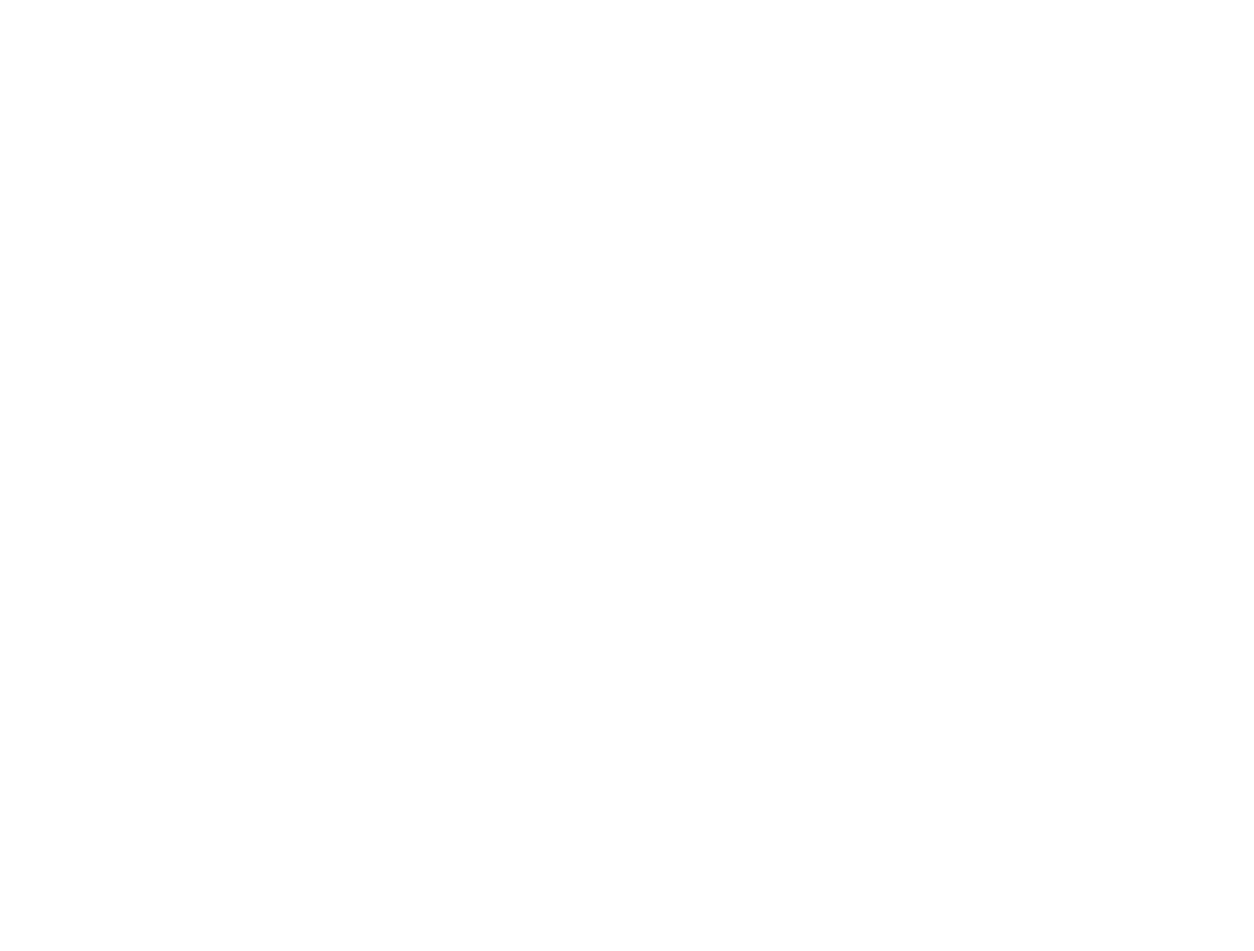
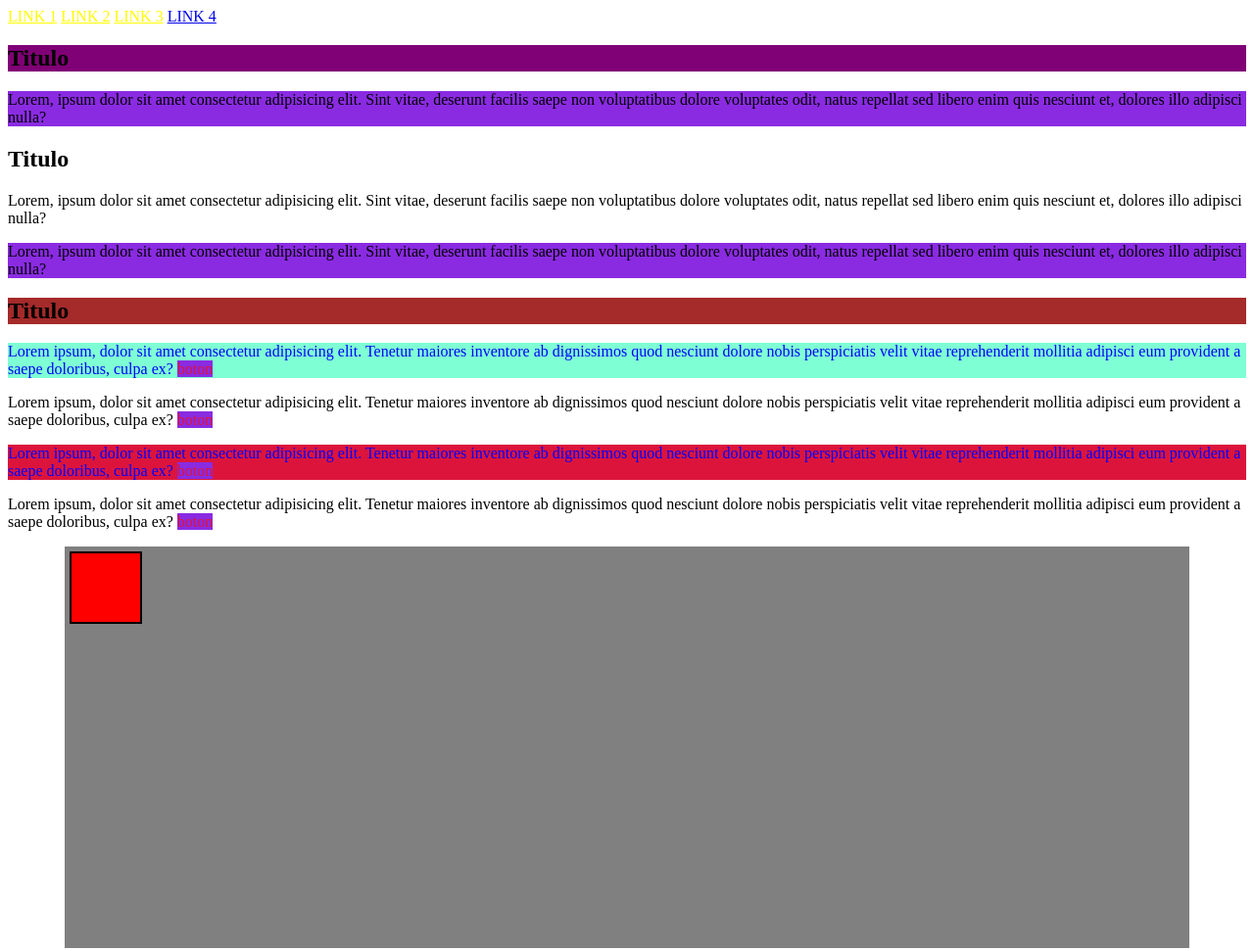
Before and after one commit to IgnacioConsoli/clase-12-untref, a plain HTML site: page index.html in a window 1280 px wide. Shown: the whole page at 98% size. Before the commit the page ends 800 px from the top, so only its background shows below. Drawn offline with Linux system fonts and the light colour scheme.

Commit message:
provando pseudoetiquetas

```diff
--- a/css/style.css
+++ b/css/style.css
@@ -0,0 +1,76 @@
+.enlace-1:hover{
+    color: brown;
+    }
+.enlace-1:active{
+    color: red;
+}
+.enlace-1:visited{
+    color: yellow;
+}
+
+.enlace-2:visited{
+    color: red;
+}
+
+.contenedor-padre h2:first-child{
+    background-color: rgb(128, 0, 117);
+}
+.contenedor-padre h2:last-child{
+    background-color: brown;
+}
+.contenedor-padre p:first-of-type{
+    background-color: blueviolet;
+}
+.contenedor-padre p:last-of-type{
+    background-color: blueviolet;
+}
+.contenedor-padre h2:hover{
+    background-color: black;
+    color: white;
+}
+
+
+
+.contenedor-padre-2 p:first-of-type{
+    background-color: aquamarine;
+    color: blue;
+}
+.contenedor-padre-2 span:last-of-type{
+    background-color: blueviolet;
+    color: crimson;
+}
+.contenedor-padre-2 p:nth-of-type(3){
+    background-color: crimson;
+    color: blue;
+}
+.contenedor-padre-2 p:hover{
+    background-color: black;
+    color: greenyellow;
+    cursor: pointer;
+}
+.section-tta{
+    width: 90%;
+    height: 400px;
+    margin: 15px auto;
+    padding: 5px;
+    background-color: gray;
+}
+.div-1{
+    border: 2px solid black;
+    background-color: red;
+    width: 70px;
+    height: 70px;
+
+}
+/* .div-1:hover{
+    transform: translate(45px,18px);
+} */
+/* .div-1:hover{
+    transform: rotate(70deg);
+} */
+.div-1:hover{
+    transform: scale(1.8);
+    /* transform: scale(0.5);
+    transform: scale(0.2);
+    transform: scale(2); */
+}
--- a/index.html
+++ b/index.html
@@ -4,9 +4,48 @@
     <meta charset="UTF-8">
     <meta http-equiv="X-UA-Compatible" content="IE=edge">
     <meta name="viewport" content="width=device-width, initial-scale=1.0">
+    <link rel="stylesheet" href="./css/style.css">
     <title>Document</title>
 </head>
 <body>
 
+<a class="enlace-1" target="_blank" href="">LINK 1</a>
+<a class="enlace-1" target="_blank" href="">LINK 2</a>
+<a class="enlace-1" target="_blank" href="">LINK 3</a>
+<a class="enlace-2" target="_blank" href="https://twitter.com/?lang=es">LINK 4</a>
+
+<section>
+    <div class="contenedor-padre">
+        <h2>Titulo</h2>
+        <p>Lorem, ipsum dolor sit amet consectetur adipisicing elit. Sint vitae, deserunt facilis saepe non voluptatibus dolore voluptates odit, natus repellat sed libero enim quis nesciunt et, dolores illo adipisci nulla?</p>
+        <h2>Titulo</h2>
+        <p>Lorem, ipsum dolor sit amet consectetur adipisicing elit. Sint vitae, deserunt facilis saepe non voluptatibus dolore voluptates odit, natus repellat sed libero enim quis nesciunt et, dolores illo adipisci nulla?</p>
+        <p>Lorem, ipsum dolor sit amet consectetur adipisicing elit. Sint vitae, deserunt facilis saepe non voluptatibus dolore voluptates odit, natus repellat sed libero enim quis nesciunt et, dolores illo adipisci nulla?</p>
+        <h2>Titulo</h2>
+    </div>
+</section>
+    <div class="contenedor-padre-2">
+        <p>
+            Lorem ipsum, dolor sit amet consectetur adipisicing elit. Tenetur maiores inventore ab dignissimos quod nesciunt dolore nobis perspiciatis velit vitae reprehenderit mollitia adipisci eum provident a saepe doloribus, culpa ex?
+            <span>boton</span>
+        </p>
+        <p>
+            Lorem ipsum, dolor sit amet consectetur adipisicing elit. Tenetur maiores inventore ab dignissimos quod nesciunt dolore nobis perspiciatis velit vitae reprehenderit mollitia adipisci eum provident a saepe doloribus, culpa ex?
+            <span>boton</span>
+        </p>
+        <p>
+            Lorem ipsum, dolor sit amet consectetur adipisicing elit. Tenetur maiores inventore ab dignissimos quod nesciunt dolore nobis perspiciatis velit vitae reprehenderit mollitia adipisci eum provident a saepe doloribus, culpa ex?
+            <span>boton</span>
+        </p>
+        <p>
+            Lorem ipsum, dolor sit amet consectetur adipisicing elit. Tenetur maiores inventore ab dignissimos quod nesciunt dolore nobis perspiciatis velit vitae reprehenderit mollitia adipisci eum provident a saepe doloribus, culpa ex?
+            <span>boton</span>
+        </p>
+    </div>
+    <section class="section-tta">
+        <div class="div-1">
+
+        </div>
+    </section>
 </body>
 </html>
```
